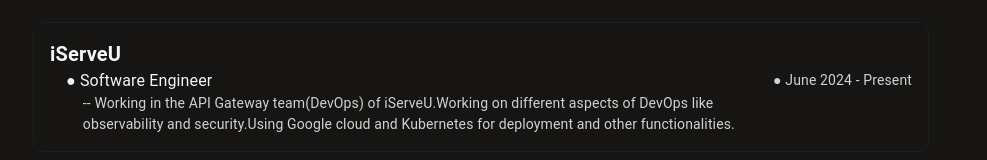
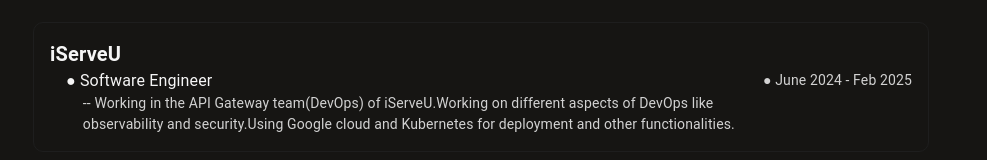
Before and after one commit to RUDRAMADHABA/Rudra-portfolio, a Next.js app: page /about/experience in a window 1280 px wide. Shown: the part 212-372 px from the top of the page, without its empty margins (159-1146 px from the left). Built offline with nearby package versions, Linux system fonts and the light colour scheme.

Commit message:
Update page.js

```diff
--- a/src/app/about/experience/page.js
+++ b/src/app/about/experience/page.js
@@ -9,7 +9,7 @@
         {
          "position": "Software Engineer",
          "company": "iServeU",
-         "duration": "June 2024 - Present",
+         "duration": "June 2024 - Feb 2025",
          "responsibilities": [
           "Working in the API Gateway team(DevOps) of iServeU.",
           "Working on different aspects of DevOps like observability and security.",
```
